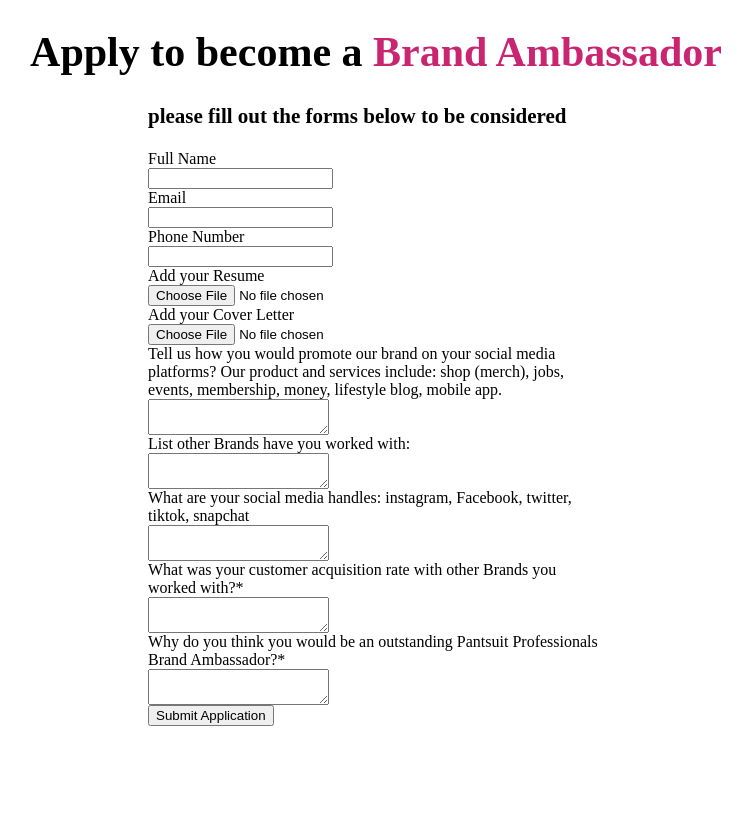
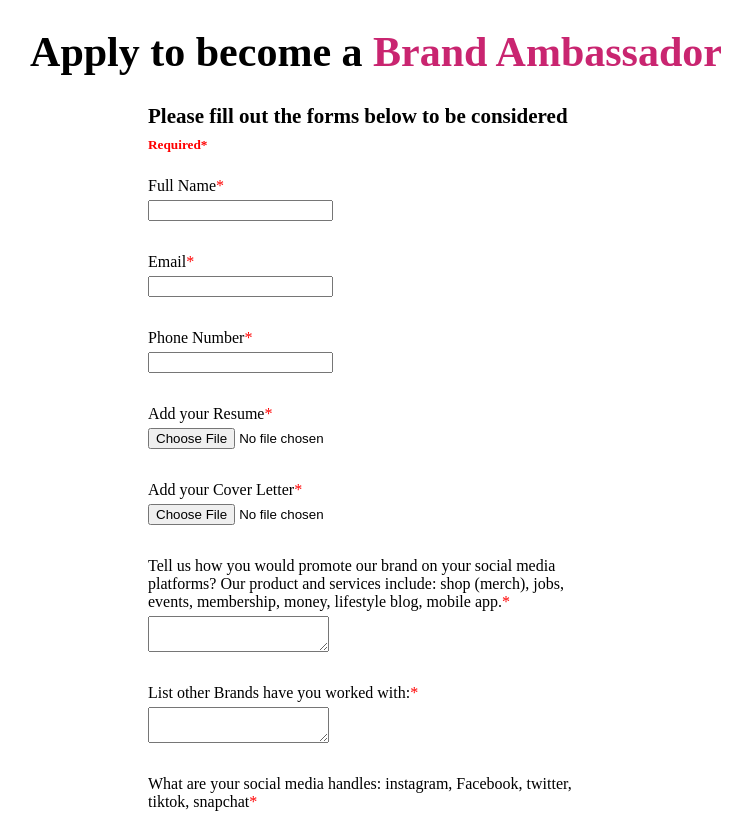
Before and after one commit to Hieu-Ma/pansuit, an Angular app in the folder pansuit/: page / in a window 1280 px wide. Shown: the top 813 px of the page, without its empty margins (264-1016 px from the left). Built offline with nearby package versions, Linux system fonts and the light colour scheme.

Commit message:
refactored labels and inputs

```diff
--- a/pansuit/src/app/brandamb-form/brandamb-form.component.css
+++ b/pansuit/src/app/brandamb-form/brandamb-form.component.css
@@ -16,8 +16,39 @@
 
 #brandamd-form h3 {
    font-size: 1.313rem;
+   margin-bottom: 8px;
 }
 
 #brandamd-form input, label, textarea{
    display: block;
 }
+
+#brandamd-form input, textarea {
+   margin-bottom: 32px;
+}
+
+.required {
+   color: red;
+ }
+
+ #brandamd-form--required {
+    color: red;
+    margin-top: 0px;
+    margin-bottom: 24px;
+ }
+
+ .brandamd-form__basic{
+    margin-bottom: 5px;
+ }
+
+ .brandamd-form__basic input {
+    border-color: #C6C6C6;
+ }
+
+ .brandamd-form__resume {
+   margin-bottom: 5px;
+ }
+
+ .brandamd-form__questions {
+    margin-bottom: 5px;
+ }
--- a/pansuit/src/app/brandamb-form/brandamb-form.component.html
+++ b/pansuit/src/app/brandamb-form/brandamb-form.component.html
@@ -1,47 +1,64 @@
-<h1 id="title">Apply to become a <span> Brand Ambassador </span></h1>
+
+<h1 id="title">Apply to become a <span>Brand Ambassador</span></h1>
+
 <form id="brandamd-form">
 
-   <h3 >please fill out the forms below to be considered</h3>
+   <h3>Please fill out the forms below to be considered</h3>
+   <h5 id="brandamd-form--required">Required*</h5>
 
-   <label> Full Name
-      <input type="text" required>
+   <!-- Inputs for basic information -->
+   <label for="name" class="brandamd-form__basic">
+       Full Name<span aria-hidden="true" class="required">*</span>
    </label>
-   <label> Email
-      <input type="text" required>
+   <input type="text" name="name" class="brandamd-form__basic--input" required>
+
+   <label for="email" class="brandamd-form__basic">
+       Email<span aria-hidden="true" class="required">*</span>
    </label>
-   <label> Phone Number
-      <input type="text" required>
+   <input type="text" name="email" class="brandamd-form__basic--input" required>
+
+   <label for="phone-number" class="brandamd-form__basic">
+       Phone Number<span aria-hidden="true" class="required">*</span>
    </label>
+   <input type="text" name="phone-number" class="brandamd-form__basic--input" required>
 
-   <label> Add your Resume
-      <input type="file">
+   <!-- Inputs for Resume/Cover Letter -->
+   <label for="resume" class="brandamd-form__resume">
+       Add your Resume<span aria-hidden="true" class="required">*</span>
    </label>
-   <label> Add your Cover Letter
-      <input type="file">
+   <input type="file" name="resume" class="brandamd-form__resume--input">
+
+   <label for="cover-letter" class="brandamd-form__resume">
+       Add your Cover Letter<span aria-hidden="true" class="required">*</span>
    </label>
+   <input type="file" name="cover-letter" class="brandamd-form__resume--input">
 
-   <label> Tell us how you would promote our brand on your social media platforms?
+   <!-- Inputs for questions -->
+   <label class="brandamd-form__questions"> Tell us how you would promote our brand on your social media platforms?
             Our product and services include: shop (merch), jobs, events, membership,
-            money, lifestyle blog, mobile app.
-      <!-- <input type="textarea"> -->
-      <textarea></textarea>
+            money, lifestyle blog, mobile app.<span aria-hidden="true" class="required">*</span>
+         </label>
+   <textarea></textarea>
+
+   <label class="brandamd-form__questions">
+       List other Brands have you worked with:<span aria-hidden="true" class="required">*</span>
    </label>
+   <textarea></textarea>
 
-   <label> List other Brands have you worked with:
-      <textarea></textarea>
+   <label for="q1" class="brandamd-form__questions">
+       What are your social media handles: instagram, Facebook, twitter, tiktok, snapchat<span aria-hidden="true" class="required">*</span>
    </label>
+   <textarea name="q1"></textarea>
 
-   <label> What are your social media handles: instagram, Facebook, twitter, tiktok, snapchat
-      <textarea></textarea>
+   <label for="q2" class="brandamd-form__questions">
+       What was your customer acquisition rate with other Brands you worked with?<span aria-hidden="true" class="required">*</span>
    </label>
+   <textarea name="q2"></textarea>
 
-   <label> What was your customer acquisition rate with other Brands you worked with?*
-      <textarea></textarea>
+   <label for="q3" class="brandamd-form__questions">
+       Why do you think you would be an outstanding Pantsuit Professionals Brand Ambassador?<span aria-hidden="true" class="required">*</span>
    </label>
-
-   <label> Why do you think you would be an outstanding Pantsuit Professionals Brand Ambassador?*
-      <textarea></textarea>
-   </label>
+   <textarea name="q3"></textarea>
 
    <button type="submit"> Submit Application </button>
 </form>
```
